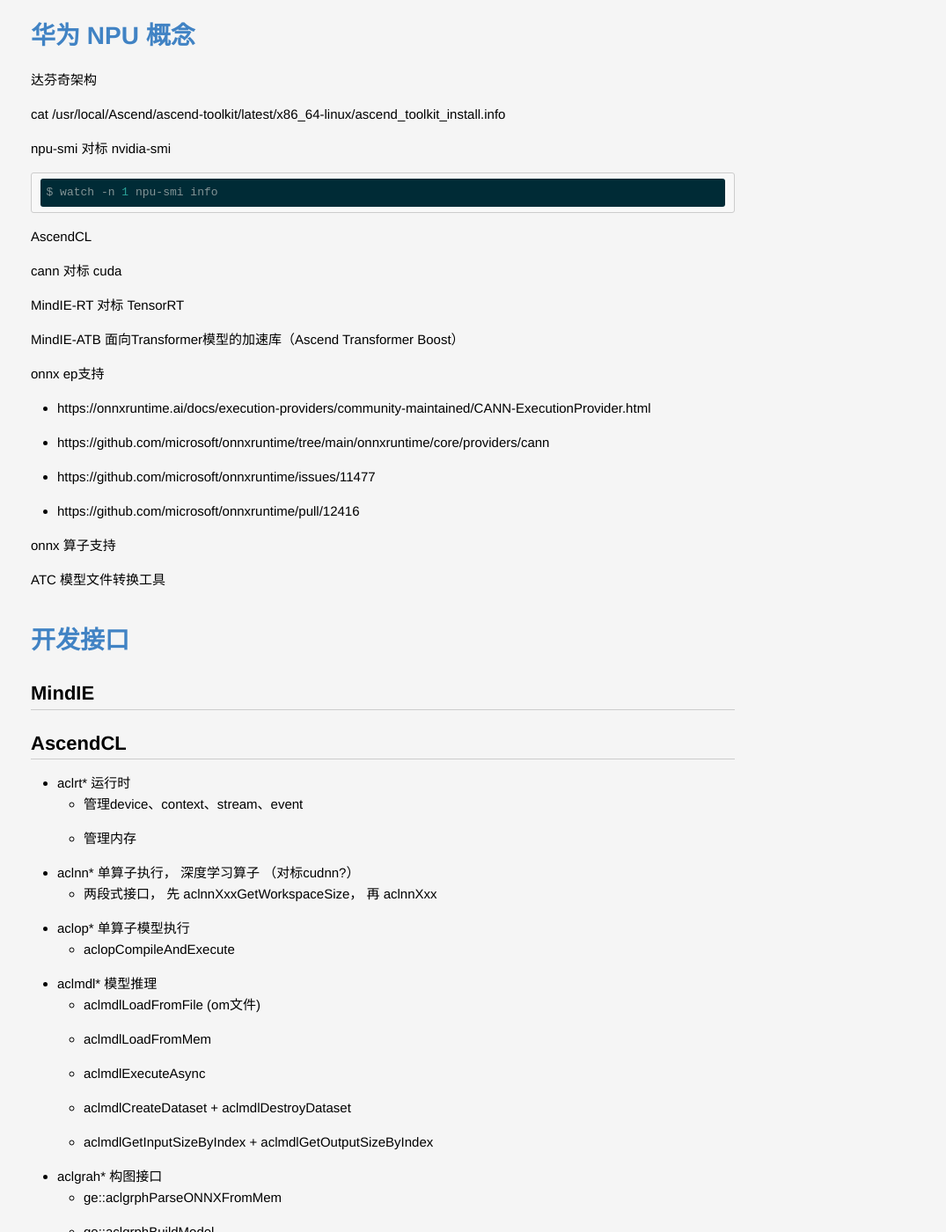
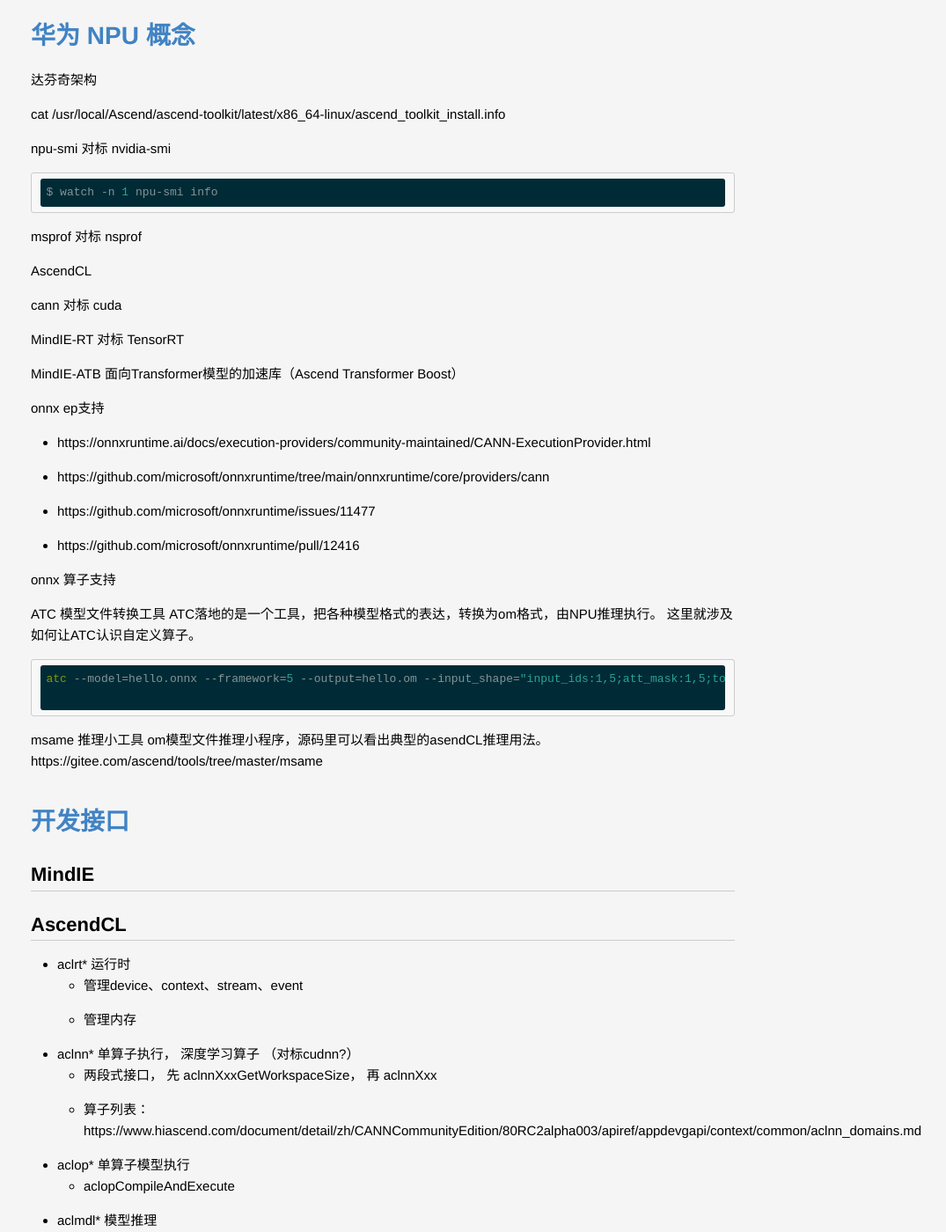
Before and after one commit to lucky521/blog, a Jekyll site: the page built from _posts/framework/2024-06-01-ascend.markdown, in a window 1280 px wide and 1400 px high, scrolled down 632 px. Shown: the whole window at 88% size, without its empty margins (205-1280 px from the left). Built offline with Jekyll 4.4.1, drawn with Linux system fonts in a browser that asks for light colours.

Commit message:
update blog

````diff
--- a/_posts/framework/2024-06-01-ascend.markdown
+++ b/_posts/framework/2024-06-01-ascend.markdown
@@ -15,6 +15,8 @@
 ```
 $ watch -n 1 npu-smi info
 ```
+
+msprof 对标 nsprof
 
 
 AscendCL
@@ -35,7 +37,18 @@
 
 
 ATC 模型文件转换工具
+ATC落地的是一个工具，把各种模型格式的表达，转换为om格式，由NPU推理执行。
+这里就涉及如何让ATC认识自定义算子。
 
+```
+atc --model=hello.onnx --framework=5 --output=hello.om --input_shape="input_ids:1,5;att_mask:1,5;token_type_ids:1,5"  --soc_version=Ascend910B2C
+
+```
+
+
+msame 推理小工具
+om模型文件推理小程序，源码里可以看出典型的asendCL推理用法。
+https://gitee.com/ascend/tools/tree/master/msame
 
 
 # 开发接口
@@ -49,6 +62,7 @@
   * 管理内存
 * aclnn* 单算子执行， 深度学习算子   （对标cudnn?）
   * 两段式接口， 先 aclnnXxxGetWorkspaceSize， 再 aclnnXxx
+  * 算子列表： https://www.hiascend.com/document/detail/zh/CANNCommunityEdition/80RC2alpha003/apiref/appdevgapi/context/common/aclnn_domains.md
 * aclop* 单算子模型执行
   * aclopCompileAndExecute
 * aclmdl* 模型推理
--- a/_posts/language/2018-07-21-big-data-language.markdown
+++ b/_posts/language/2018-07-21-big-data-language.markdown
@@ -287,6 +287,11 @@
 * java.lang.RuntimeException: java.util.ArrayList is not a valid external type for schema of array
 
 
+## spark java api中的Function
+当你需要对spark select 出来的数据做微操作的时候，
+
+https://blog.csdn.net/liaomingwu/article/details/122507550
+
 ## PySpark
 
 pyspark给特别喜欢写python脚本语言而不喜欢写java的人提供了机会；对于简单的处理逻辑，脚本无需编译直接运行，很方便。
--- a/_posts/ml/2024-09-01-Onnxruntime.markdown
+++ b/_posts/ml/2024-09-01-Onnxruntime.markdown
@@ -38,7 +38,9 @@
 # 算子按开发模式分类
 
 * onnxruntime/onnxruntime/core/providers
+    * https://github.com/onnx/onnx/blob/main/docs/Operators.md
 * onnxruntime/onnxruntime/contrib_ops
+    * https://github.com/microsoft/onnxruntime/blob/main/docs/ContribOperators.md
 * Custom operators 代码不编入onnxruntime库内部
 
 
````
Also changed, not shown: _posts/tech/2020-06-01-x-db.markdown (+9 -0 lines).
